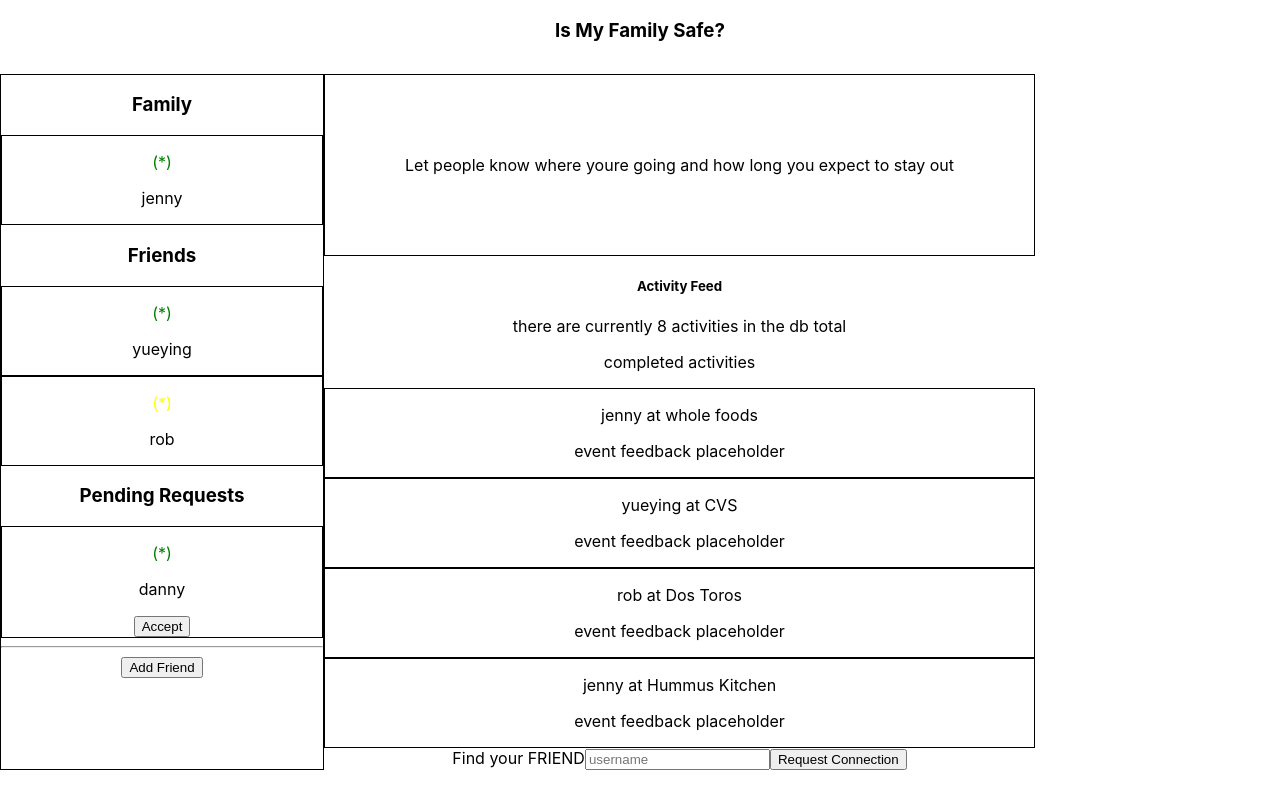
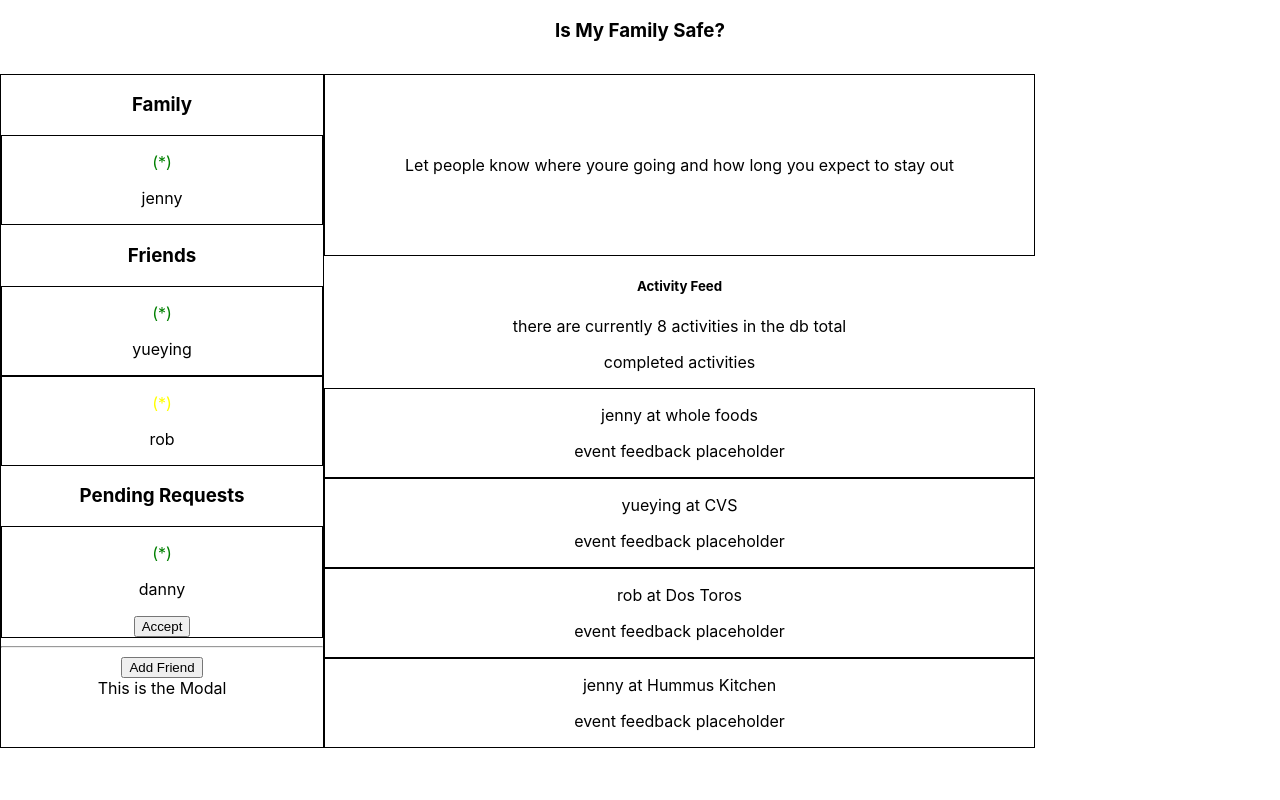
Before and after one commit to bbedevian/auth0-hackathon-team-RYB, a React (Create React App) app: page / in a window 1280 px wide. Built offline with nearby package versions, Linux system fonts and the light colour scheme.

Commit message:
merging modal next

```diff
--- a/src/containers/Dashboard.js
+++ b/src/containers/Dashboard.js
@@ -11,7 +11,6 @@ const Dashboard = () => {
             <div>
                 <NewActivityBox/>
                 <ActivityFeed/>
-                <AddConnection/>
             </div>
         </div>
     );
--- a/src/containers/FnFList.js
+++ b/src/containers/FnFList.js
@@ -1,6 +1,7 @@
 import React from 'react';
 import {connect} from 'react-redux'
 import FnFCard from '../components/FnFCard';
+import Modal from '../components/Modal/Modal'
 import ReviewForm from '../components/ReviewForm/ReviewForm';
 import AddConnection from '../components/AddConnection/AddConnection';
 
@@ -30,7 +31,11 @@ const FnFList = (props) => {
 				<FnFCard key={index} pending={true} person={connection} />
 			))}
 			<hr></hr>
+
 			<button>Add Friend</button>
+			<Modal>
+
+			</Modal>
 		</div>
 	);
 };
```
